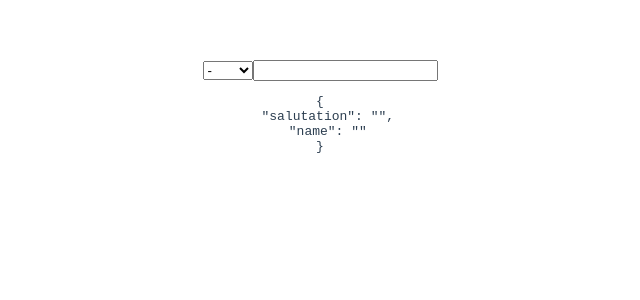
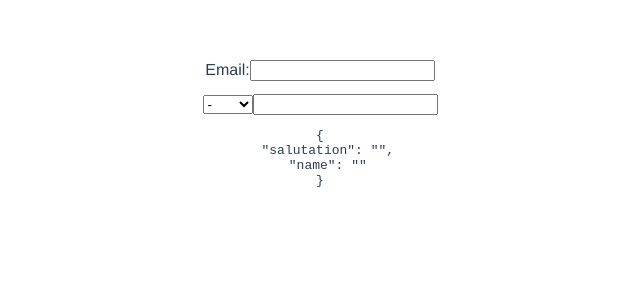
Before and after one commit to yk-port/from-vue2-to-vue3, a Vue app: page / in a window 1280 px wide. Shown: the top 300 px of the page, without its empty margins (320-960 px from the left). Built offline with nearby package versions, Linux system fonts and the light colour scheme.

Commit message:
initial commit

```diff
--- a/src/App.vue
+++ b/src/App.vue
@@ -1,5 +1,13 @@
 <template>
   <div>
+    <BaseInput
+      v-model="email"
+      @blur="email = 'blurrr@its.cold'"
+      label="Email:"
+      type="email"
+    />
+    <pre>{{ email }}</pre>
+
     <!-- 修飾子やfiltersを使った処理をしたい時は、v-modelの引数に.をつけて -->
     <SalutationName
       v-model:salutation.capitalize="form.salutation"
@@ -10,8 +18,10 @@
 </template>
 
 <script>
-// // CompositionAPIの機能,ネストするdataプロパティを作る時に使う
-import { reactive } from "vue";
+// // CompositionAPIの機能,ネストするdataプロパティを作る時にreactiveを使う
+// // CompositionAPIの機能,dataプロパティにアクセスする時にrefを使う
+import { reactive, ref } from "vue";
+import BaseInput from "./components/BaseInput.vue";
 import SalutationName from "./components/SalutationName.vue";
 
 export default {
@@ -19,6 +29,7 @@ export default {
 
   components: {
     SalutationName,
+    BaseInput,
   },
 
   setup() {
@@ -28,8 +39,11 @@ export default {
       name: "",
     });
 
+    const email = ref("");
+
     return {
       form,
+      email,
     };
   },
 };
--- a/src/components/BaseInput.vue
+++ b/src/components/BaseInput.vue
@@ -1,5 +1,8 @@
 <template>
+  <label>{{ label }}</label>
+  <!-- 親コンポーネントから渡ってくる内容は全てv-bind="$attrs"に内包される -->
   <input
+    v-bind="$attrs"
     :value="modelValue"
     @input="$emit('update:modelValue', $event.target.value)"
   />
@@ -7,30 +10,20 @@
 
 <script>
 export default {
-  name: "BaseInput",
+  // $attrsを使うときの決り文句的な感じで覚えとく
+  inheritAttrs: false,
   props: {
     modelValue: {
       type: [String, Number],
       default: "",
+    },
+    label: {
+      type: String,
+      default: null,
     },
   },
 };
 </script>
 
 <!-- Add "scoped" attribute to limit CSS to this component only -->
-<style scoped>
-h3 {
-  margin: 40px 0 0;
-}
-ul {
-  list-style-type: none;
-  padding: 0;
-}
-li {
-  display: inline-block;
-  margin: 0 10px;
-}
-a {
-  color: #42b983;
-}
-</style>
+<style scoped></style>
```
